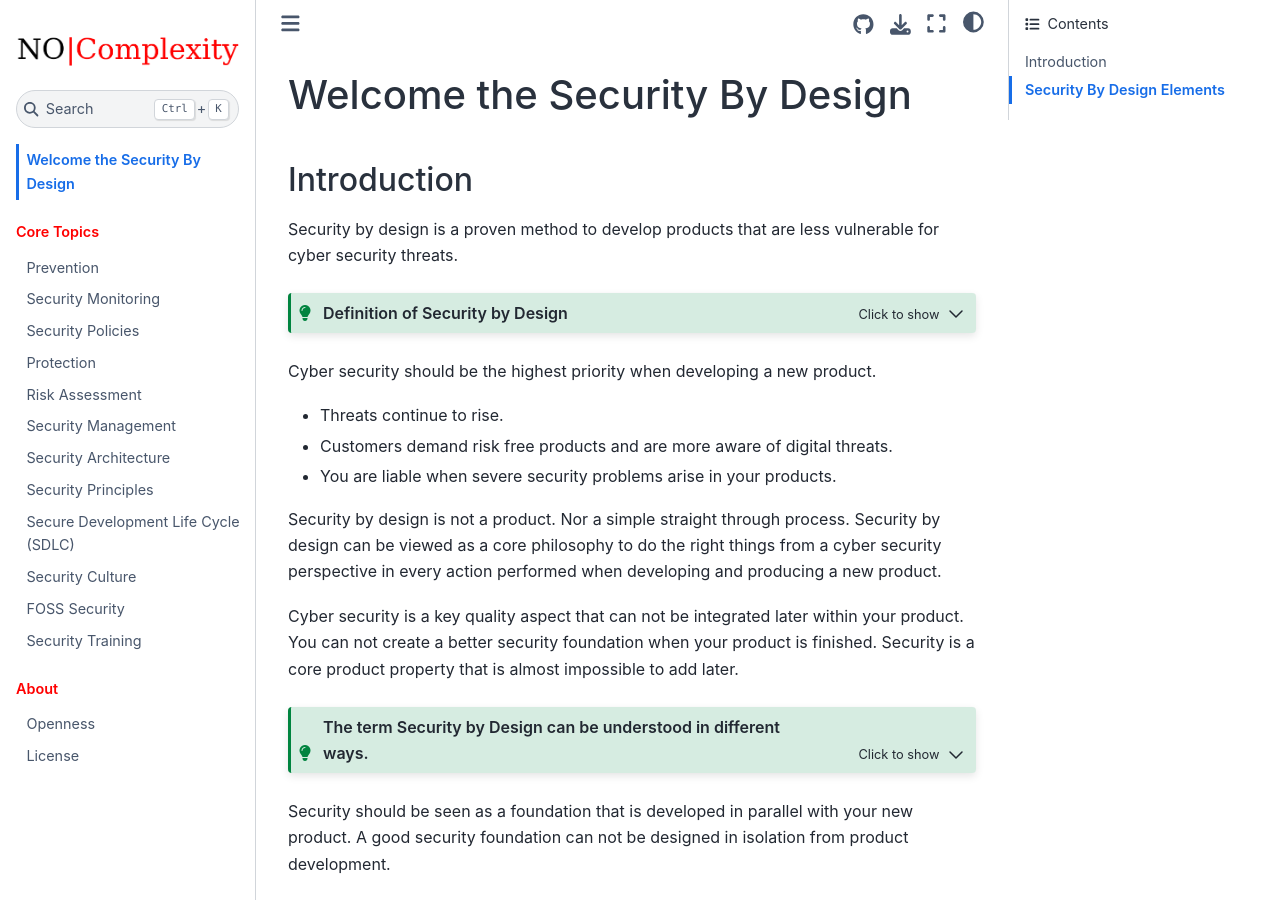
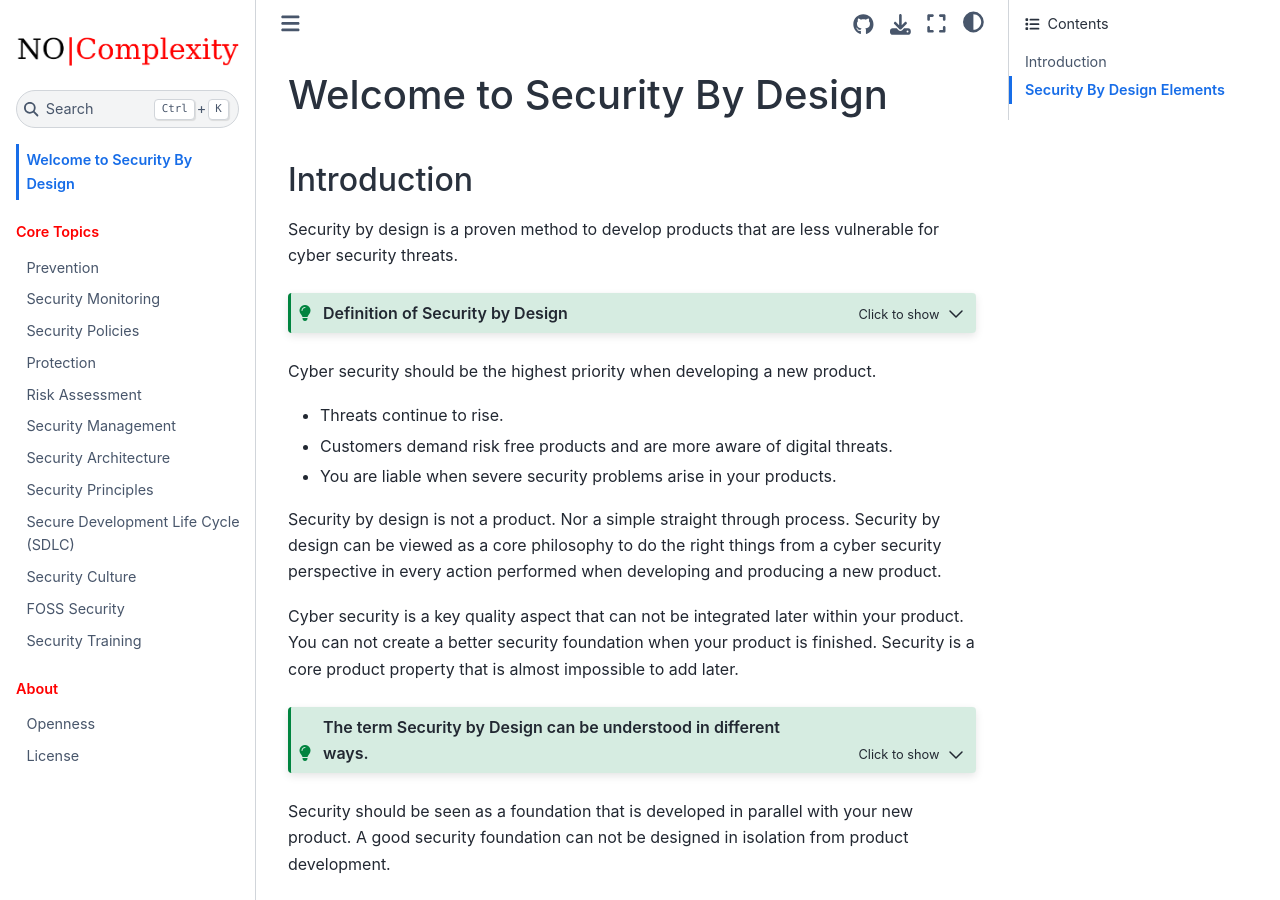
Before and after one commit to nocomplexity/securitybydesign, a Jupyter Book: the page built from intro.md, in a window 1280 px wide and 900 px high. Built offline with Jupyter Book 1.0.4 settings and Sphinx 7.4.7 and the Sphinx Book theme 1.1.4, drawn with Linux system fonts in a browser that asks for light colours.

Commit message:
header correct in intro

```diff
--- a/intro.md
+++ b/intro.md
@@ -1,4 +1,4 @@
-# Welcome the Security By Design
+# Welcome to Security By Design
 
 ## Introduction
 
```
